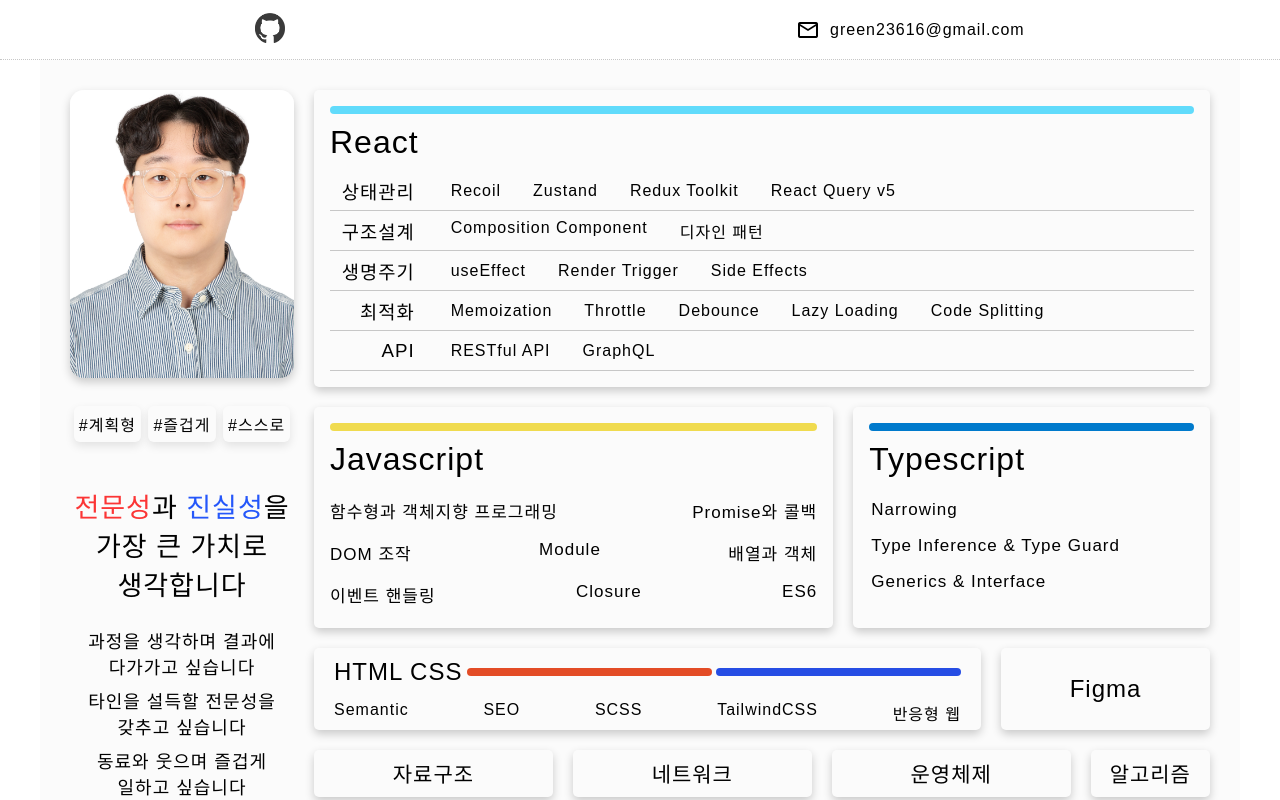
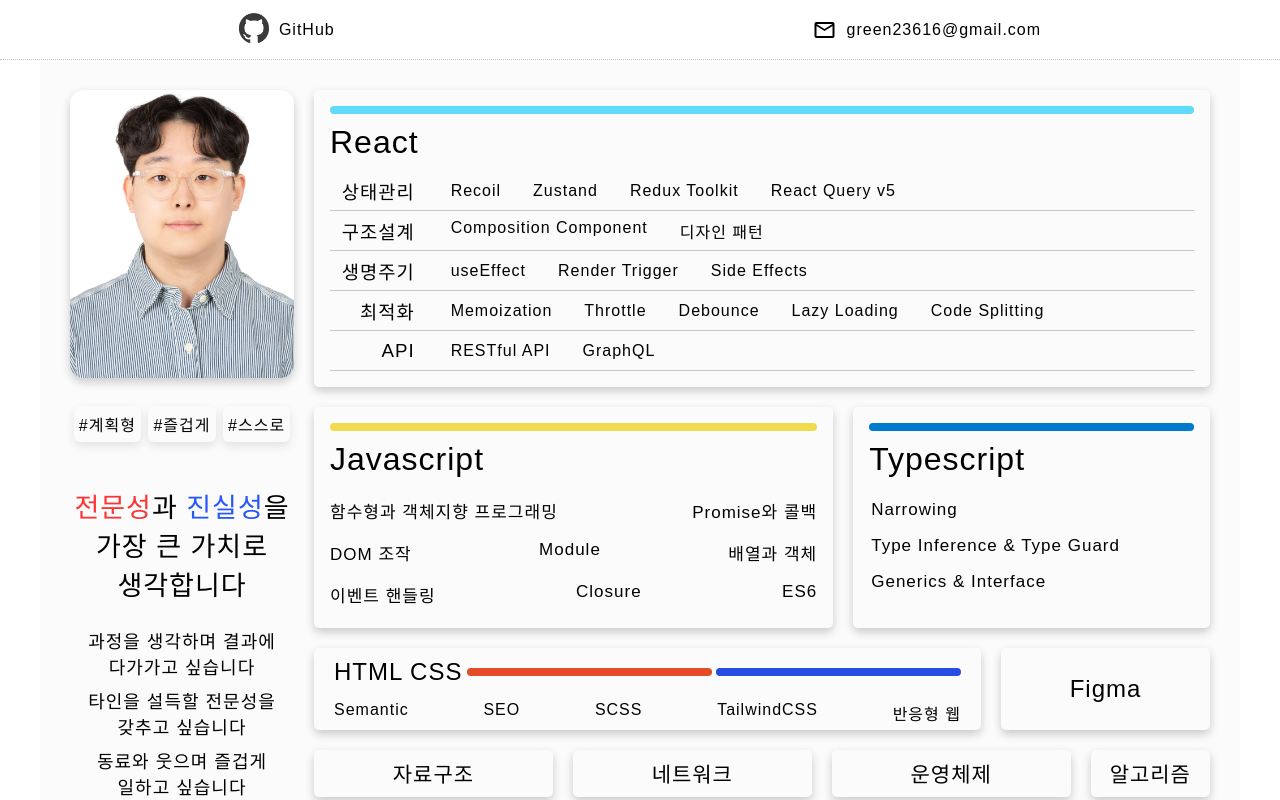
Before and after one commit to green23616/Portfolio, a React (Vite) app: page / in a window 1280 px wide. Shown: the top 800 px of the page. Built offline with nearby package versions, Linux system fonts and the light colour scheme; a web font is replaced by a local one.

Commit message:
오타 수정

```diff
--- a/src/pages/components/header/Header.module.scss
+++ b/src/pages/components/header/Header.module.scss
@@ -24,7 +24,15 @@
           width: 30px;
           height: 30px;
 
+          margin-right: 10px;
+
           cursor: pointer;
+        }
+
+        a {
+          font-weight: 400;
+          color: #000;
+          text-decoration: none;
         }
       }
 
--- a/src/pages/components/header/Header.tsx
+++ b/src/pages/components/header/Header.tsx
@@ -7,10 +7,10 @@
         <ul className={styles.container__ul}>
           <li className={styles.container__ul__left}>
             <a href="https://github.com/green23616" target="_blank">
-              <img
-                src="./images/header/github.png"
-                alt="github_logo"
-              />
+              <img src="./images/header/github.png" alt="github_logo" />
+            </a>
+            <a href="https://github.com/green23616" target="_blank">
+              GitHub
             </a>
           </li>
           <li className={styles.container__ul__right}>
```
